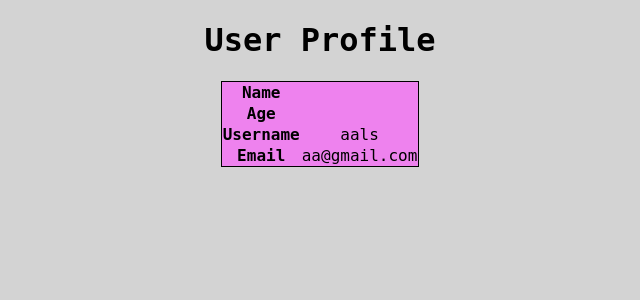
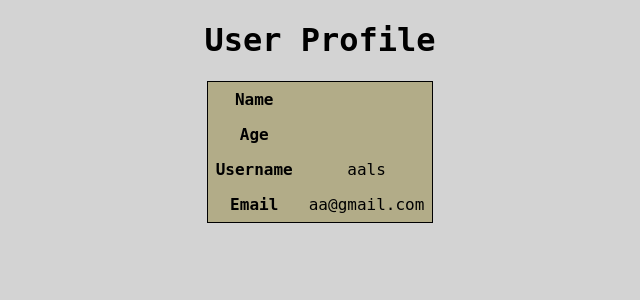
Before and after one commit to aals02/film-django, a Django app: template templates/listfilm.html in a window 1280 px wide. Shown: the top 300 px of the page, without its empty margins (320-960 px from the left). Run offline with Django 5.2, Linux system fonts and the light colour scheme; the template is opened without the code that fills it: values that come from a table or form of the project are taken from there, others are empty; data comes from the database, SQL or seed files in the repository.

Commit message:
Update listfilm.html

```diff
--- a/templates/listfilm.html
+++ b/templates/listfilm.html
@@ -5,8 +5,8 @@
     <title>Item List</title>
     <style>
         body {text-align: center; font-size: medium; background-color: lightgrey; font-family: Monospace, Helvetica; color: black;}
-        table {background-color: violet; border: 1px solid black; border-collapse: collapse; margin: auto;}
-        th, td {font-size: xxxx-large;}
+        table {background-color: rgb(178, 172, 136); border: 1px solid black; border-collapse: collapse; margin: auto;}
+        th, td {font-size: xxxxx-large; text-align: center; padding: 8px}
     </style>
 </head>
 <body>
```
